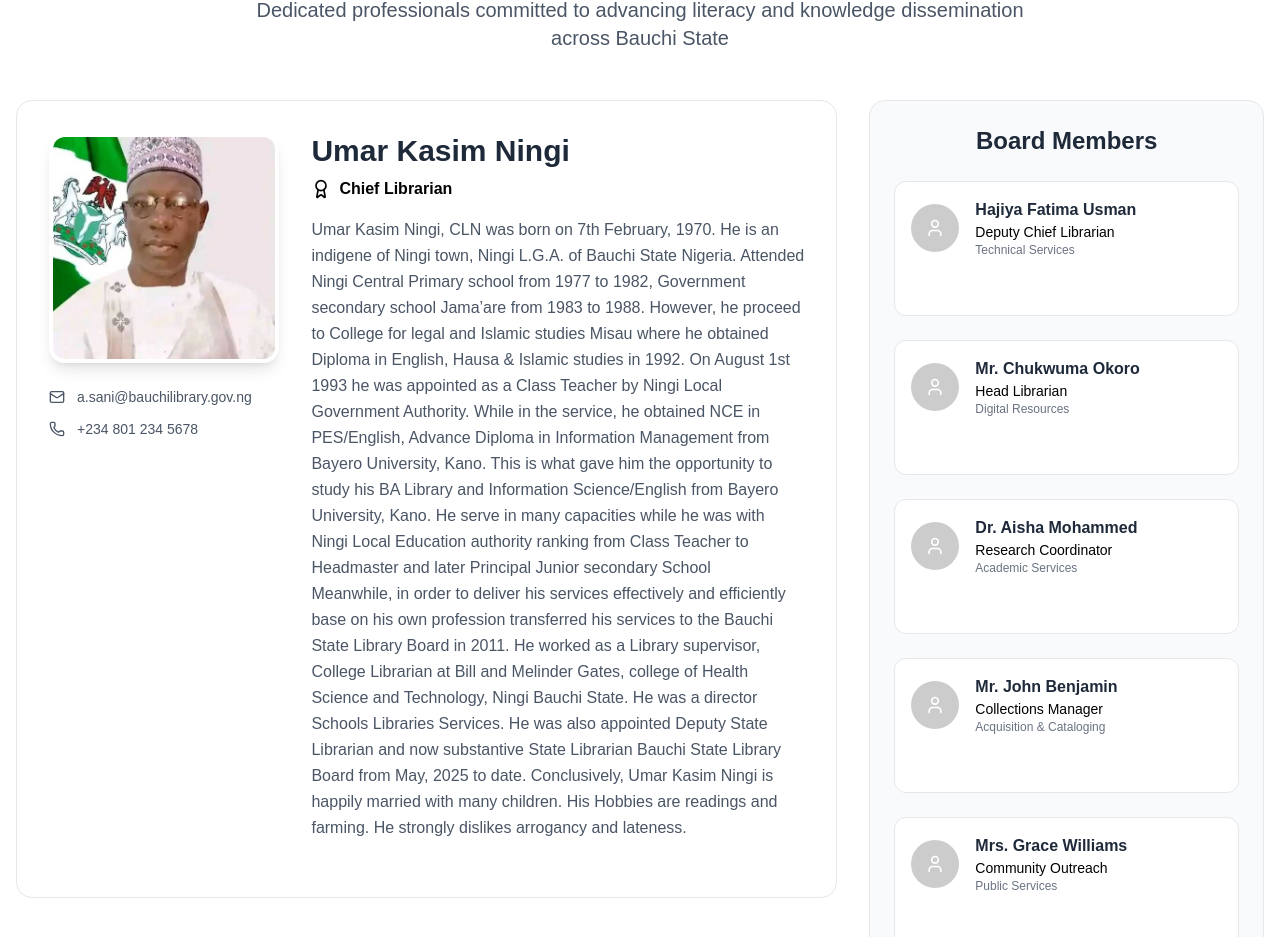
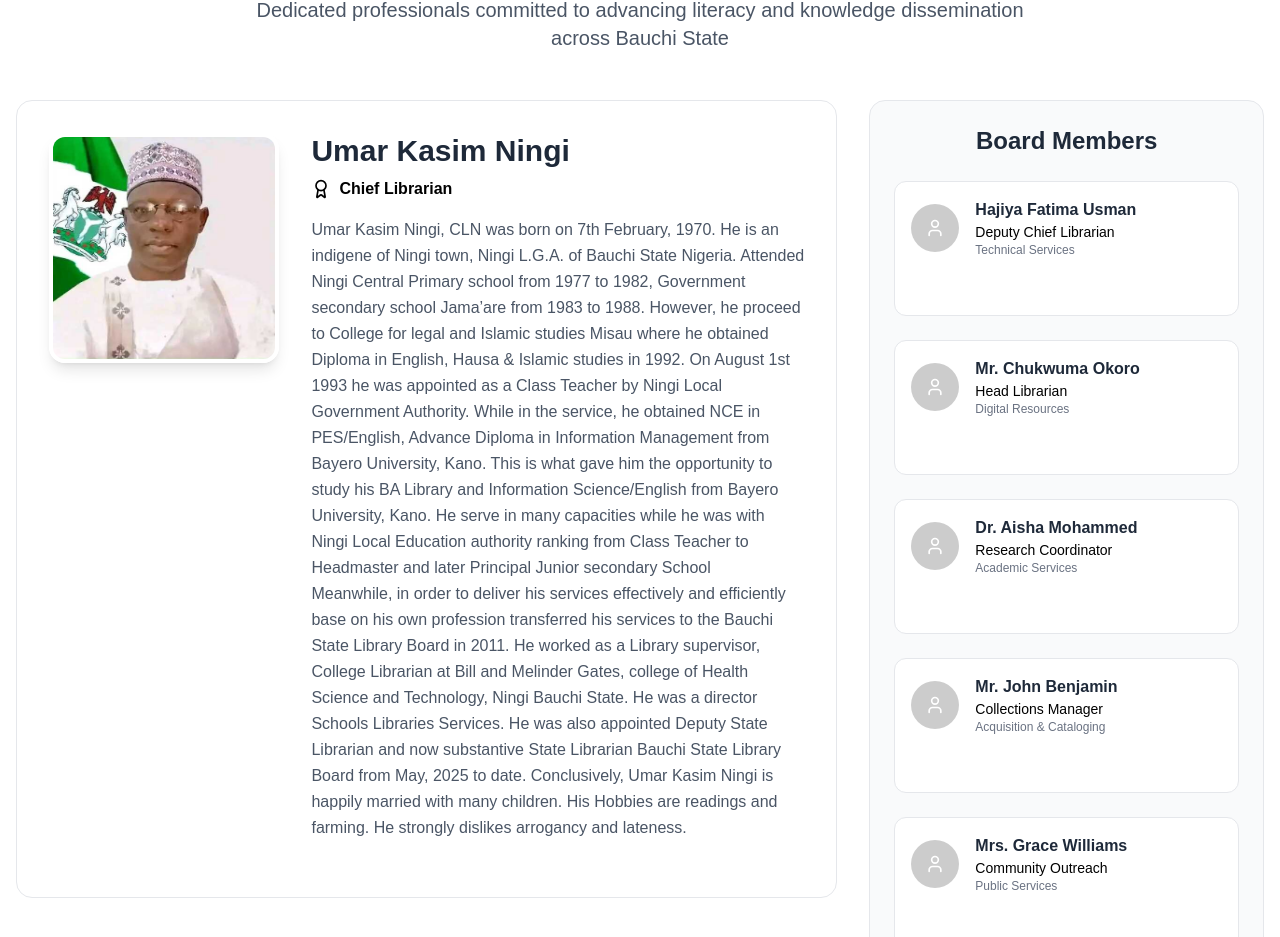
Before and after one commit to victoryohanna/bauchi-state-library, a Next.js app: page / in a window 1280 px wide. Shown: the part 1736-2673 px from the top of the page. Built offline with nearby package versions, Linux system fonts and the light colour scheme.

Commit message:
removed contact section

```diff
--- a/src/components/BoardMembers.tsx
+++ b/src/components/BoardMembers.tsx
@@ -100,7 +100,7 @@ export default function BoardMembers() {
                       <Image
                         src={chiefLibrarian.image}
                         alt={chiefLibrarian.name}
-                        className="w-full h-full object-cover"
+                        className="w-full h-full object-cove"
                         priority
                       />
                     </div>
@@ -108,7 +108,7 @@ export default function BoardMembers() {
                   </div>
 
                   {/* Quick Contact - Hidden on mobile, shown on desktop */}
-                  <div className="mt-6 space-y-3 hidden md:block">
+                  {/* <div className="mt-6 space-y-3 hidden md:block">
                     <div className="flex items-center text-gray-600">
                       <Mail className="h-4 w-4 mr-3" />
                       <span className="text-sm">{chiefLibrarian.email}</span>
@@ -117,7 +117,7 @@ export default function BoardMembers() {
                       <Phone className="h-4 w-4 mr-3" />
                       <span className="text-sm">{chiefLibrarian.phone}</span>
                     </div>
-                  </div>
+                  </div> */}
                 </div>
 
                 {/* Chief Librarian Details */}
```
